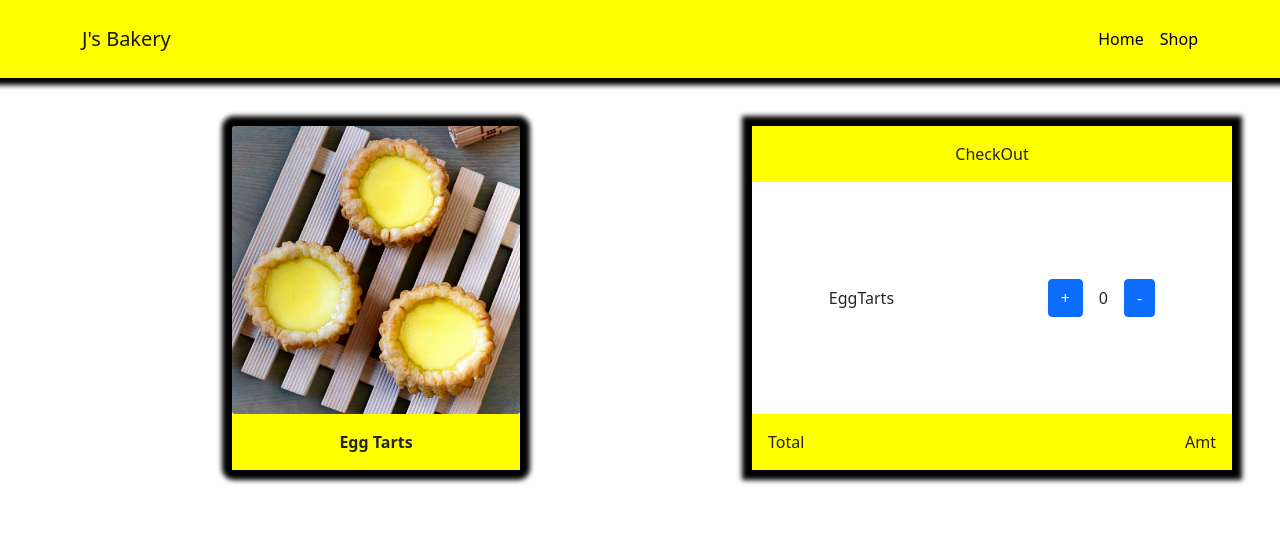
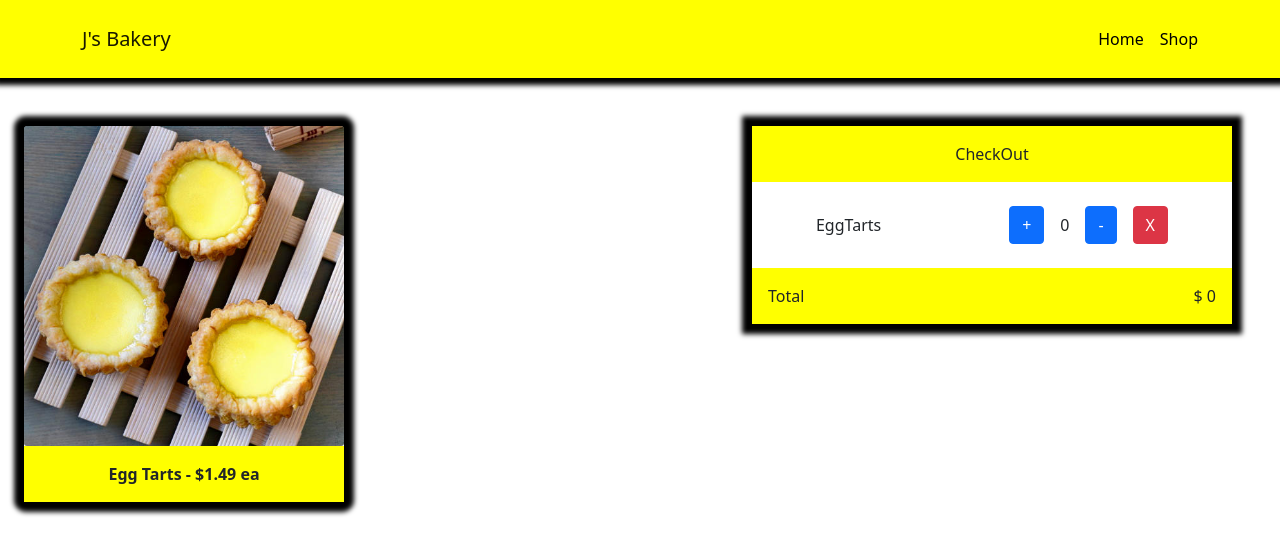
Before and after one commit to junweihe99/bakery, a React (Create React App) app in the folder shopping-cart/: page /shopping-cart/Shop in a window 1280 px wide. Shown: the top 554 px of the page. Built offline with nearby package versions, Linux system fonts and the light colour scheme.

Commit message:
Implemented shopping cart feature

```diff
--- a/shopping-cart/src/Shop.js
+++ b/shopping-cart/src/Shop.js
@@ -3,9 +3,13 @@ import Cart from "./components/Cart";
 
 export default function Shop() {
     return (
-        <div style={{display: "flex"}}>
-            <Product />
-            <Cart />
+        <div style={{display: "flex", justifyContent: "space-between"}}>
+            <div className="ms-4" style={{display: "flex", flexWrap: "wrap", gap:"2rem"}}>
+                <Product />
+            </div>
+            <div>
+                <Cart />
+            </div>
         </div>
     )
 }
--- a/shopping-cart/src/components/Cart.js
+++ b/shopping-cart/src/components/Cart.js
@@ -1,20 +1,41 @@
 import { Button } from "react-bootstrap";
+import { useState } from "react";
 
 export default function Cart() {
+  const [amount, setAmount] = useState(0);
+
+  let cost = amount*1.49;
+
+  function incrementAmount(){
+    setAmount(currAmount => currAmount + 1);
+  }
+
+  function decrementAmount(){
+    if(amount>0)
+    {
+      setAmount(currAmount => currAmount - 1);
+    }
+  }
+
+  function clearAmount(){
+    setAmount(currAmount => 0);
+  }
+
   return (
     <div className="me-5" style={{width: "30rem", marginTop: "3rem", border: "0px solid yellow", boxShadow:"0px 0px 5px 10px black", display: "flex", flexDirection:"column"}}>
         <div className="text-center" style={{background: "yellow", padding: "1rem"}}>CheckOut</div>
         <div className="my-4" style={{display: "flex", justifyContent:"space-around", alignItems:"center", flex:"1"}}>
             <div>EggTarts</div>
             <div style={{display: "flex", gap:"1rem", alignItems:"center"}}>
-                <Button>+</Button>
-                <div>0</div>
-                <Button>-</Button>
+                <Button onClick={incrementAmount}>+</Button>
+                <div>{amount}</div>
+                <Button onClick={decrementAmount}>-</Button>
+                <Button variant="danger" onClick={clearAmount}>X</Button>
             </div>
         </div>
         <div style={{display: "flex", justifyContent:"space-between", background:"yellow", padding:"1rem"}}>
             <div>Total</div>
-            <div>Amt</div>
+            <div>$ {cost}</div>
         </div>
     </div>
   )
--- a/shopping-cart/src/components/Product.js
+++ b/shopping-cart/src/components/Product.js
@@ -3,9 +3,9 @@ import eggTart from "../pics/egg-tart.jpg";
 
 export default function Product() {
   return (
-    <Card className="mx-auto" style={{ width: "18rem", marginTop: "3rem", border: "0px solid yellow", boxShadow:"0px 0px 5px 10px black"}}>
+    <Card className="mx-auto" style={{ width: "20rem", marginTop: "3rem", border: "0px solid yellow", boxShadow:"0px 0px 5px 10px black"}}>
             <Card.Img src={eggTart} />
-            <Card.Body className="text-center" style={{background:"yellow", fontWeight: "bold"}}>Egg Tarts</Card.Body>
+            <Card.Body className="text-center" style={{background:"yellow", fontWeight: "bold"}}>Egg Tarts - $1.49 ea</Card.Body>
     </Card>
   )
 }
```
